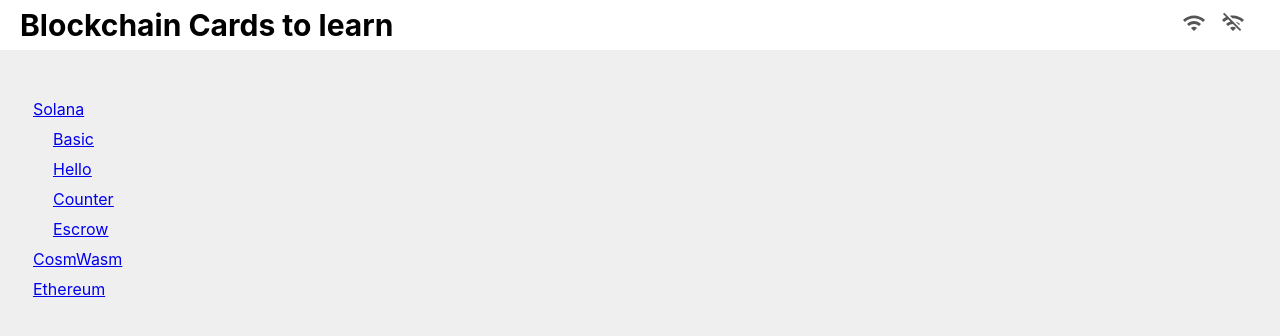
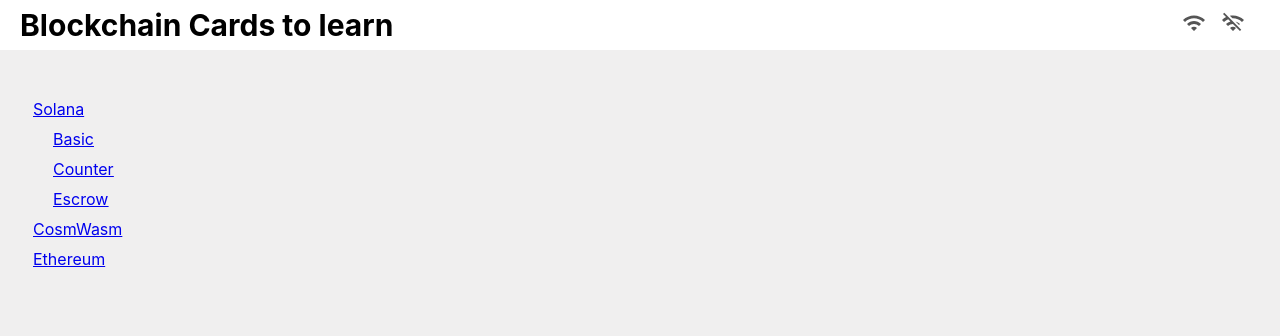
Before and after one commit to Whatever-Blockchain/blockchain-cards-to-learn, a React (Create React App) app: page / in a window 1280 px wide. Shown: the top 336 px of the page. Built offline with nearby package versions, Linux system fonts and the light colour scheme; what @solana/web3.js would draw is missing.

Commit message:
add solana counter's initialize card

```diff
--- a/src/Routers.tsx
+++ b/src/Routers.tsx
@@ -7,6 +7,7 @@
   const routerData: RouteObject[] = [
     { path: "/solana", element: <SolanaBoard name="basic" /> },
     { path: "/solana/basic", element: <SolanaBoard name="basic" /> },
+    { path: "/solana/counter", element: <SolanaBoard name="counter" /> },
     { path: "/solana/escrow", element: <SolanaBoard name="escrow" /> },
     { path: "/cosmwasm", element: <CosmWasmBoard /> },
   ];
--- a/src/components/layouts/MySideBar/index.tsx
+++ b/src/components/layouts/MySideBar/index.tsx
@@ -22,7 +22,6 @@
       url: "/solana",
       subMenu: [
         { id: 11, active: false, label: "Basic", url: "/solana/basic" },
-        { id: 12, active: false, label: "Hello", url: "/solana/hello" },
         { id: 12, active: false, label: "Counter", url: "/solana/counter" },
         { id: 13, active: false, label: "Escrow", url: "/solana/escrow" },
       ],
--- a/src/features/solana/SolanaHome.tsx
+++ b/src/features/solana/SolanaHome.tsx
@@ -12,6 +12,7 @@
 import Escrow from "./component/escrow/Escrow";
 
 import type { Menu } from "./SolanaBoard";
+import Counter from "./component/counter/Counter";
 
 function SolanaHome({ name }: Menu) {
   let isWalletConnected = false;
@@ -28,6 +29,7 @@
   };
   const Components: compType = {
     basic: <BasicInfo />,
+    counter: <Counter />,
     escrow: <Escrow />,
   };
 
```
